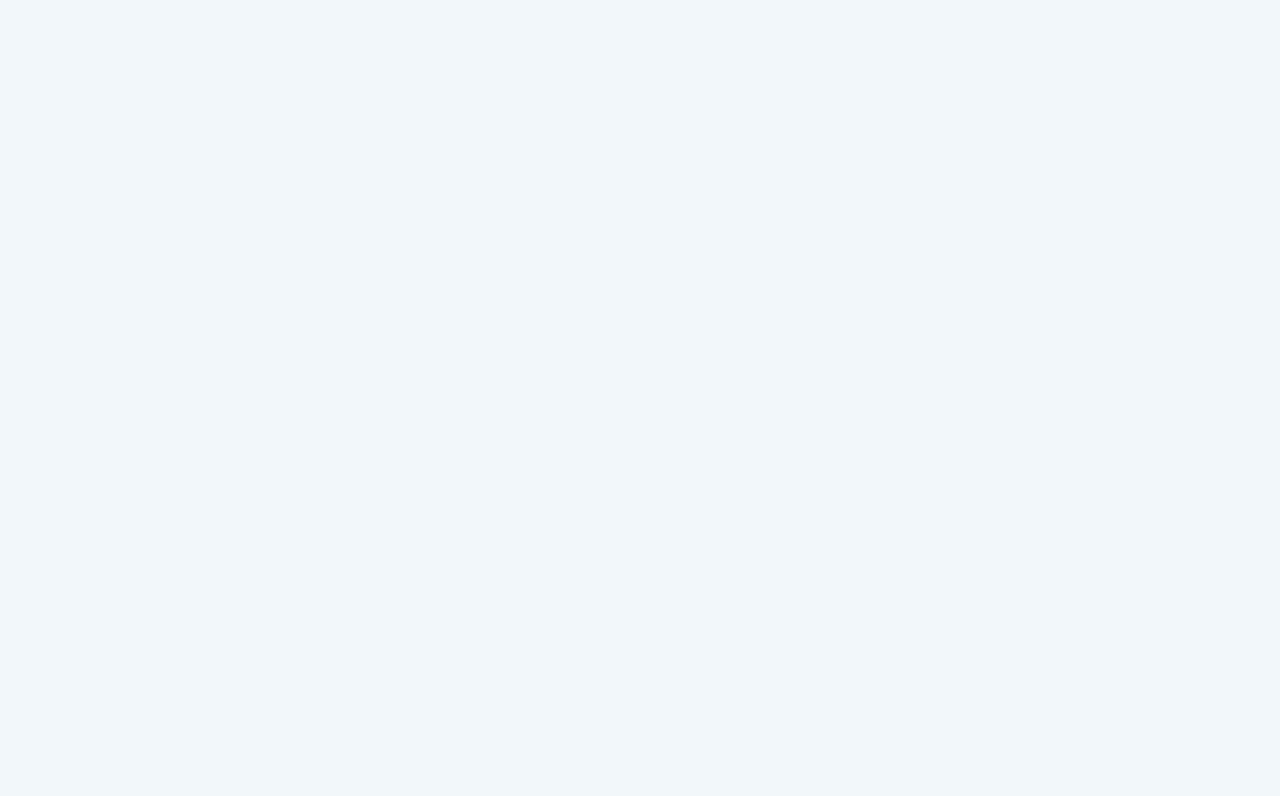
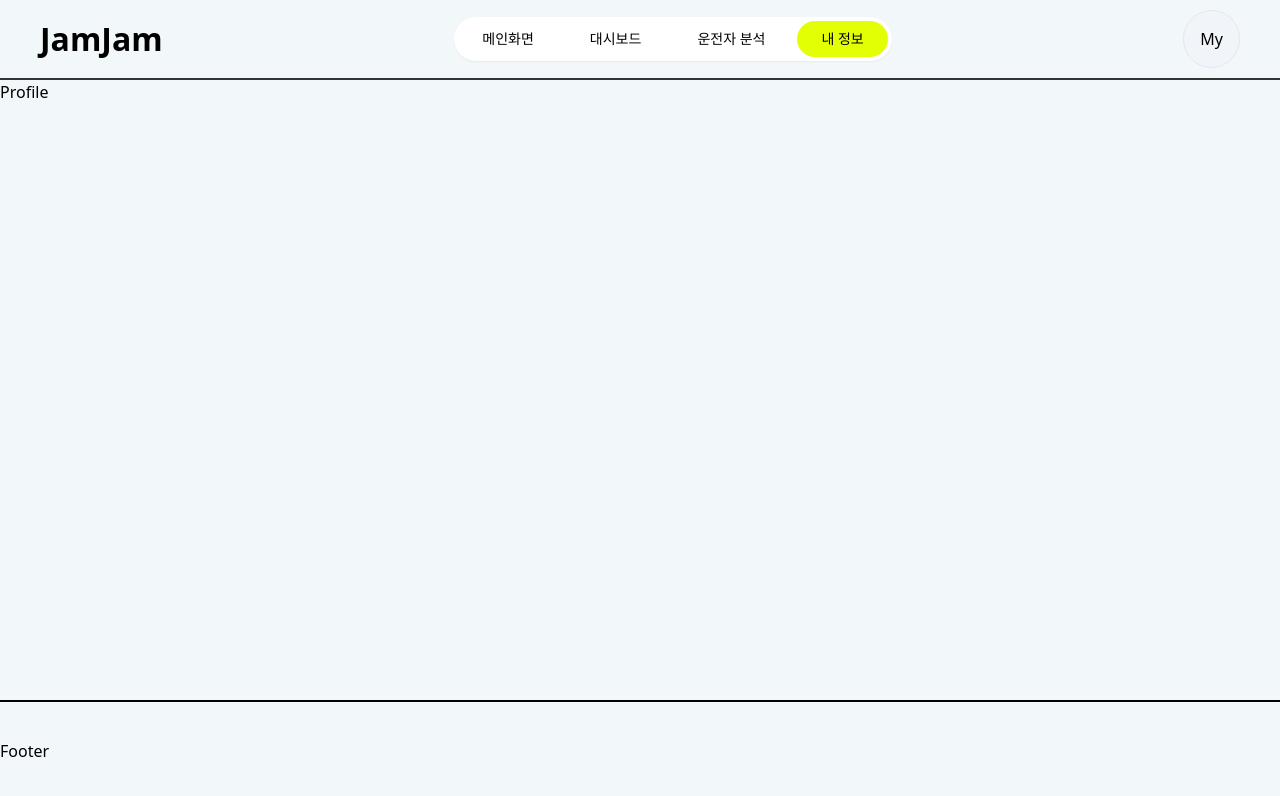
Before and after one commit to 8llow8llowMe/JamJamNow, a React (Vite) app in the folder FrontEnd/: page /profile in a window 1280 px wide. Before the commit this address had no page. Shown: the top 796 px of the page. Built offline with nearby package versions, Linux system fonts and the light colour scheme.

Commit message:
[FE] feat: 헤더 및 푸터 디자인 임시 구현

```diff
--- a/FrontEnd/src/components/common/Footer.tsx
+++ b/FrontEnd/src/components/common/Footer.tsx
@@ -1,5 +1,9 @@
 const Footer = () => {
-  return <div>Footer</div>;
+  return (
+    <div className="w-full h-full flex items-center border-t-2 border-t-black">
+      Footer
+    </div>
+  );
 };
 
 export default Footer;
--- a/FrontEnd/src/components/common/Header.tsx
+++ b/FrontEnd/src/components/common/Header.tsx
@@ -1,5 +1,52 @@
+import TabToggle from "@src/components/ui/TabToggle";
+import { useEffect, useState } from "react";
+import { useLocation, useNavigate } from "react-router-dom";
+const tabMap: Record<string, string> = {
+  "/": "메인화면",
+  "/dashboard": "대시보드",
+  "/analysis": "운전자 분석",
+  "/profile": "내 정보",
+};
+const reverseTabMap: Record<string, string> = Object.fromEntries(
+  Object.entries(tabMap).map(([k, v]) => [v, k])
+);
 const Header = () => {
-  return <div>Header</div>;
+  // 다크모드 전환 함수
+  // const toggleDarkMode = () => {
+  //   document.documentElement.classList.toggle("dark");
+  // };
+
+  const location = useLocation();
+  const navigate = useNavigate();
+
+  const [selectedTab, setSelectedTab] = useState(
+    tabMap[location.pathname] || "메인화면"
+  );
+
+  // 경로가 바뀌면 탭도 갱신
+  useEffect(() => {
+    setSelectedTab(tabMap[location.pathname] || "메인화면");
+  }, [location.pathname]);
+
+  const handleSelectTab = (tab: string) => {
+    setSelectedTab(tab);
+    const path = reverseTabMap[tab];
+    if (path) navigate(path);
+  };
+
+  return (
+    <div className="flex h-[80px] justify-between items-center px-10 border-b-2 border-b-[#333]">
+      <div className="text-[32px] font-semibold">JamJam</div>
+      <div>
+        <TabToggle
+          tabs={["메인화면", "대시보드", "운전자 분석", "내 정보"]}
+          selected={selectedTab}
+          onSelect={handleSelectTab}
+        />
+      </div>
+      <div className="rounded-full p-4 border bg-slate-100">My</div>
+    </div>
+  );
 };
 
 export default Header;
--- /dev/null
+++ b/FrontEnd/src/components/ui/TabToggle.tsx
@@ -0,0 +1,28 @@
+// src/components/TabToggle.tsx
+import React from "react";
+
+type TabToggleProps = {
+  tabs: string[];
+  selected: string;
+  onSelect: (tab: string) => void;
+};
+
+const TabToggle: React.FC<TabToggleProps> = ({ tabs, selected, onSelect }) => {
+  return (
+    <div className="flex p-1 bg-white rounded-full shadow-sm w-fit space-x-2 text-sm">
+      {tabs.map((tab) => (
+        <button
+          key={tab}
+          onClick={() => onSelect(tab)}
+          className={`px-6 py-2 rounded-full font-semibold transition-all duration-200 hover:bg-[#EBF0F5]
+            ${selected === tab ? "bg-[#E3FF04] text-black" : "text-black"}
+          `}
+        >
+          {tab}
+        </button>
+      ))}
+    </div>
+  );
+};
+
+export default TabToggle;
--- /dev/null
+++ b/FrontEnd/src/pages/Analysis.tsx
@@ -0,0 +1,5 @@
+const Analysis = () => {
+  return <div className="">Analysis</div>;
+};
+
+export default Analysis;
--- /dev/null
+++ b/FrontEnd/src/pages/DashBoard.tsx
@@ -0,0 +1,5 @@
+const DashBoard = () => {
+  return <div className="">DashBoard</div>;
+};
+
+export default DashBoard;
--- /dev/null
+++ b/FrontEnd/src/pages/Profile.tsx
@@ -0,0 +1,5 @@
+const Profile = () => {
+  return <div className="">Profile</div>;
+};
+
+export default Profile;
--- a/FrontEnd/src/router/DefaultLayout.tsx
+++ b/FrontEnd/src/router/DefaultLayout.tsx
@@ -4,18 +4,17 @@ import { Outlet } from "react-router-dom";
 
 export default function DefaultLayout() {
   return (
-    <div>
-      <div>
-        <header>
+    // <div className={isDark ? "theme-dark" : "theme-default"}>
+    <div className="mx-auto max-w-[1280px] justify-center">
+      <header className="mx-auto max-w-[1280px] h-[80px] justify-center fixed top-0 left-0 right-0 bg-[#f2f7fa] z-10">
         <Header />
       </header>
-        <main>
+      <main className="pt-[80px] h-[calc(100vh-100px)] overflow-auto">
         <Outlet />
       </main>
-        <footer>
+      <footer className="h-[100px]">
         <Footer />
       </footer>
     </div>
-    </div>
   );
 }
--- a/FrontEnd/src/router/Router.tsx
+++ b/FrontEnd/src/router/Router.tsx
@@ -2,6 +2,9 @@ import { Routes, Route } from "react-router-dom";
 import DefaultLayout from "@src/router/DefaultLayout";
 import Home from "@src/pages/Home";
 import PrivateRoute from "@src/router/PrivateRoute";
+import DashBoard from "@src/pages/DashBoard";
+import Analysis from "@src/pages/Analysis";
+import Profile from "@src/pages/Profile";
 
 function Router() {
   return (
@@ -16,6 +19,9 @@ function Router() {
             </PrivateRoute>
           }
         />
+        <Route path="/dashboard" element={<DashBoard />} />
+        <Route path="/analysis" element={<Analysis />} />
+        <Route path="/profile" element={<Profile />} />
       </Route>
       {/* 404 redirect page */}
       {/* <Route path="*" element={<Navigate to="/" />} /> */}
```
Lines whose indentation alone changed are shown as unchanged.
